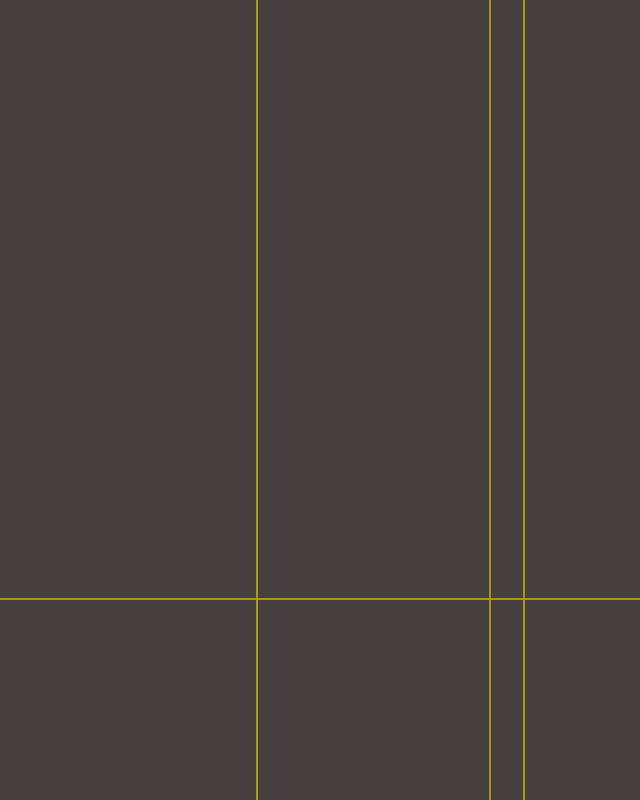
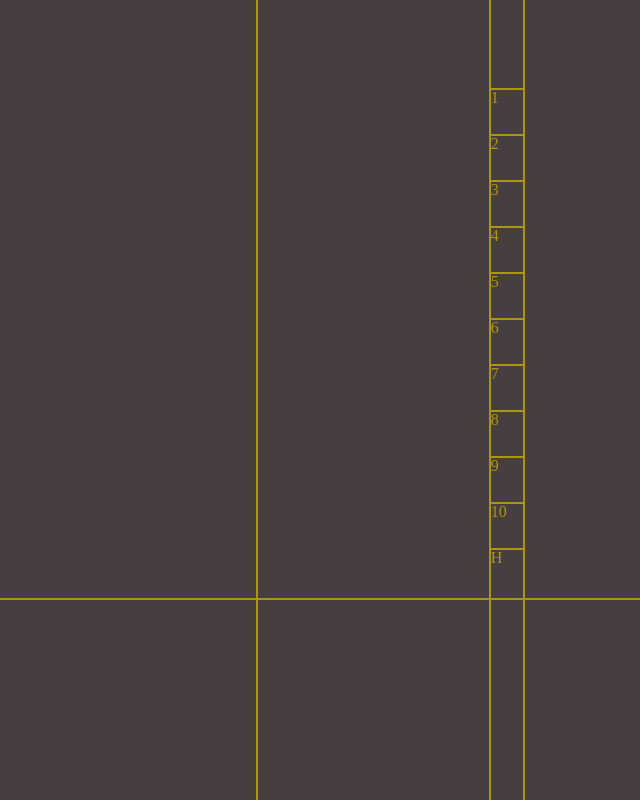
Before and after one commit to serenaeggers/serena-assignment3, a plain HTML site: page simple-web-project-template-master/index.html in a window 1280 px wide. Shown: the whole page, without its empty margins (640-1280 px from the left). Drawn offline with Linux system fonts and the light colour scheme.

Commit message:
create and space nav divs

```diff
--- a/simple-web-project-template-master/css/main.css
+++ b/simple-web-project-template-master/css/main.css
@@ -22,7 +22,20 @@ nav
    height: 100%;
    top: 0;
    right: 9%;
+}
 
+nav div
+{
+   border-top: 2px solid #ab970d;
+   height: 5.5%;
+   width: 100%;
+   color: #ab970d;
+}
+
+.spacer
+{
+   height: 11%;
+   border:none;
 }
 
 footer
--- a/simple-web-project-template-master/index.html
+++ b/simple-web-project-template-master/index.html
@@ -10,6 +10,18 @@
    <main>
    </main>
    <nav>
+      <div class="spacer"></div>
+      <div>1</div>
+      <div>2</div>
+      <div>3</div>
+      <div>4</div>
+      <div>5</div>
+      <div>6</div>
+      <div>7</div>
+      <div>8</div>
+      <div>9</div>
+      <div>10</div>
+      <div>H</div>
    </nav>
    <footer>
    </footer>
```
